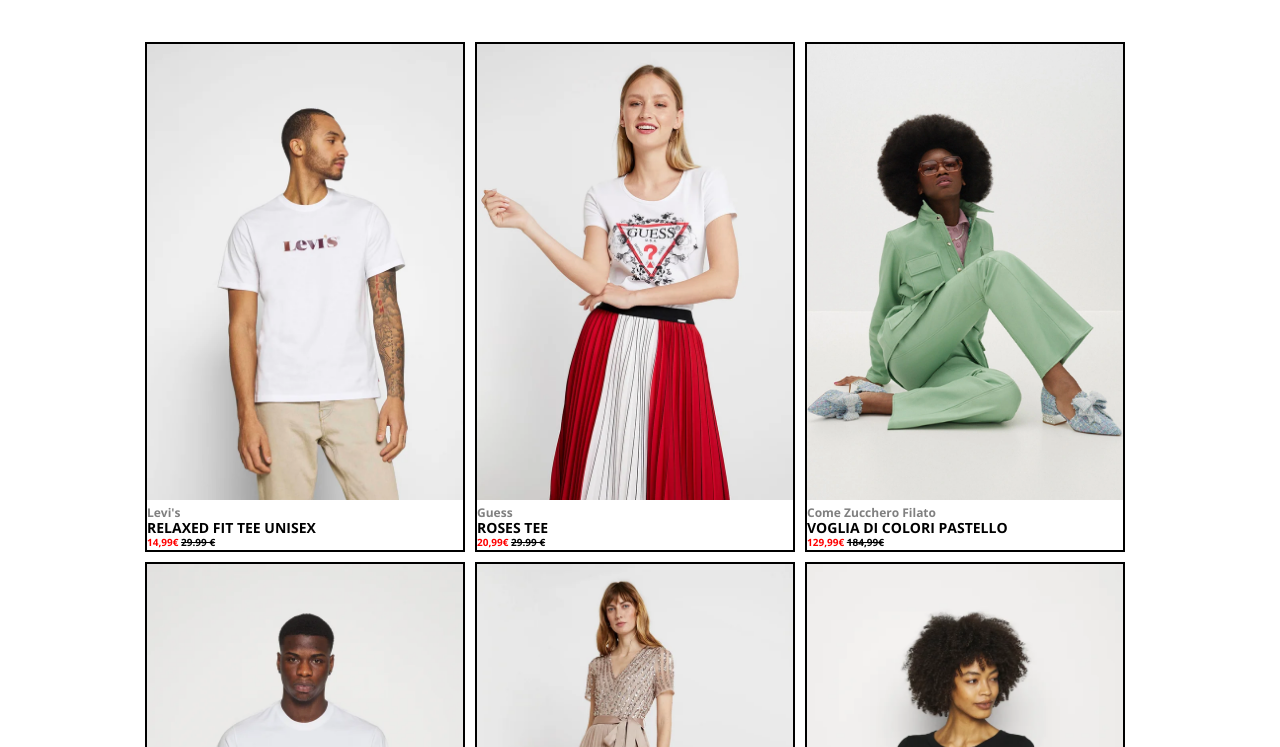
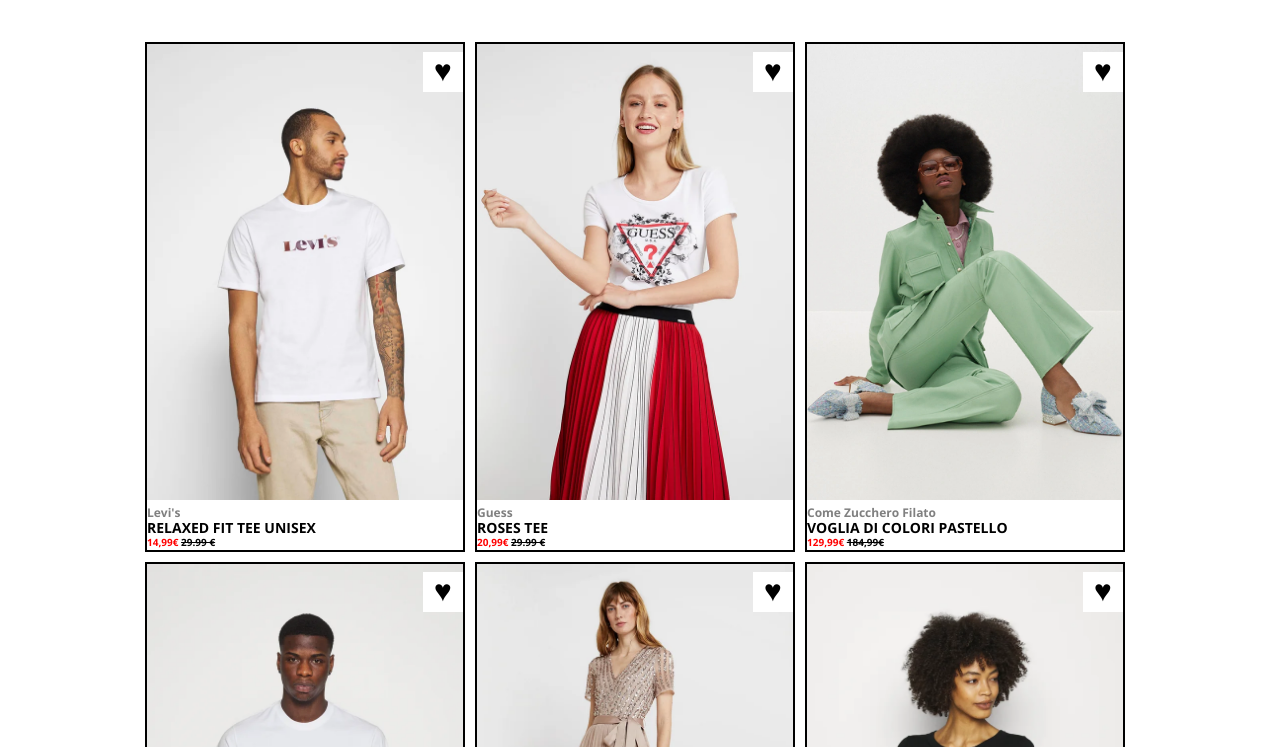
Before and after one commit to AndreaPotenza3/html-css-boolando, a plain HTML site: page index.html in a window 1280 px wide. Shown: the part 53-800 px from the top of the page. Drawn offline with nearby package versions, Linux system fonts and the light colour scheme.

Commit message:
aggiunti cuori

```diff
--- a/css/app.css
+++ b/css/app.css
@@ -41,6 +41,7 @@
 .col-33 {
     width: 32%;
     margin: 5px;
+    position: relative;
 
 }
 
@@ -131,6 +132,22 @@
     font-weight: bold;
 }
 
+/* DECORAZIONI */
+
+.heart{
+    z-index: 2;
+    height: 40px;
+    width: 40px;
+    background-color: white;
+    font-size: 30px;
+    position: absolute;
+    top: 0;
+    right: 0;
+    margin-top: 8px;
+    text-align: center;
+    line-height: 35px;
+}
+
 
 
 /* DEBUG */
--- a/index.html
+++ b/index.html
@@ -39,6 +39,7 @@
                             <p class="marca">Levi's</p>
                             <p class="description"><strong>RELAXED FIT TEE UNISEX</strong></p>
                             <p class="sconto"><strong>14,99&euro;</strong> <s>29.99 &euro;</s></p>
+                            <span class="heart">&hearts;</span>
                         </div>
 
                     </div>
@@ -48,6 +49,7 @@
                             <p class="marca">Guess</p>
                             <p class="description"><strong>ROSES TEE</strong></p>
                             <p class="sconto"><strong>20,99&euro;</strong> <s>29.99 &euro;</s></p>
+                            <span class="heart">&hearts;</span>
                         </div>
                     </div>
                     <div class="col-33 debug">
@@ -56,6 +58,7 @@
                             <p class="marca">Come Zucchero Filato</p>
                             <p class="description"><strong>VOGLIA DI COLORI PASTELLO</strong></p>
                             <p class="sconto"><strong>129,99&euro;</strong> <s>184,99&euro;</s></p>
+                            <span class="heart">&hearts;</span>
                         </div>
                     </div>
                     <div class="col-33 debug">
@@ -64,6 +67,7 @@
                             <p class="marca">Levi's</p>
                             <p class="description"><strong>TEE UNISEX</strong></p>
                             <p class="sconto"><strong>14,99&euro;</strong> <s>29.99 &euro;</s></p>
+                            <span class="heart">&hearts;</span>
                         </div>
                     </div>
                     <div class="col-33 debug">
@@ -72,6 +76,7 @@
                             <p class="marca">Maya Deluxe</p>
                             <p class="description"><strong>STRIPE BODICE</strong></p>
                             <p class="sconto"><strong>99,99&euro;</strong></p>
+                            <span class="heart">&hearts;</span>
                         </div>
                     </div>
                     <div class="col-33 debug">
@@ -80,6 +85,7 @@
                             <p class="marca">Espirit</p>
                             <p class="description"><strong>MAGLIONE BLACK</strong></p>
                             <p class="sconto"><strong>29,99&euro;</strong></p>
+                            <span class="heart">&hearts;</span>
                         </div>
                     </div>
                 </div>
```
